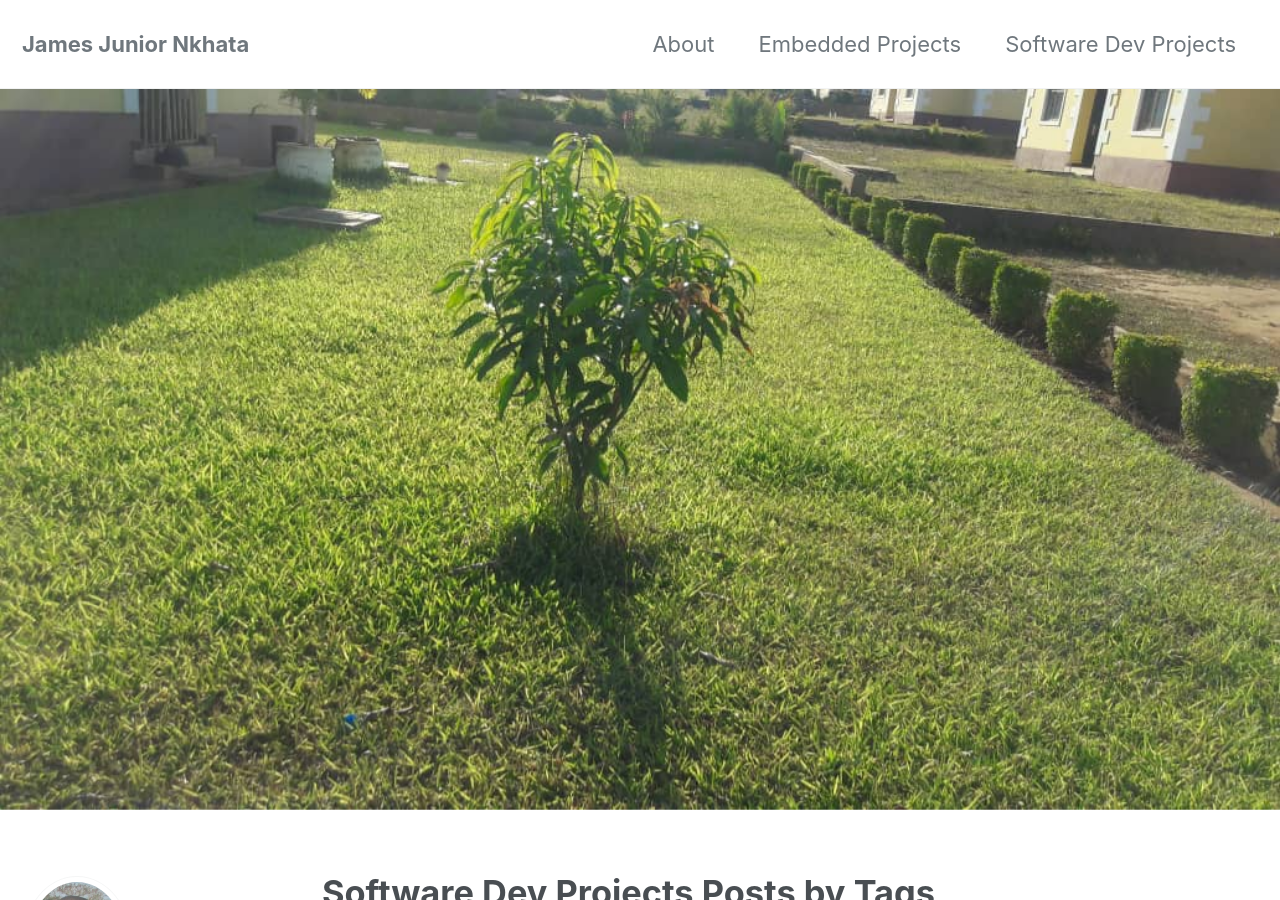
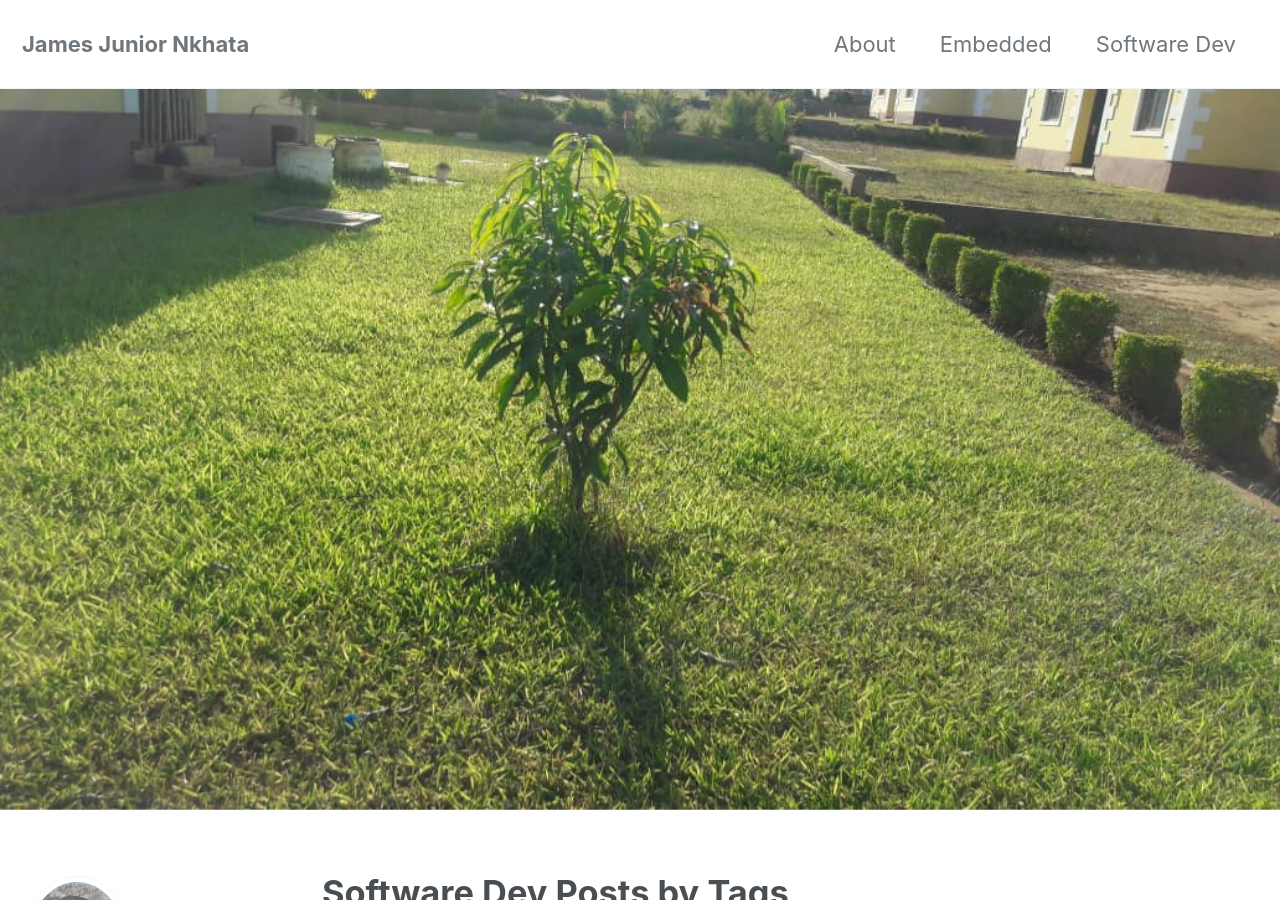
Before and after one commit to jamesjrnkhata/jamesjrnkhata.github.io, a Jekyll site: the page built from _pages/SoftwareProjects.md, in a window 1280 px wide and 900 px high. Built offline with Jekyll 4.4.1, drawn with Linux system fonts in a browser that asks for light colours; cached includes are drawn as plain includes; nearby versions of some CDN libraries; some of the changed text lies outside the part shown.

Commit message:
page update 18:35

```diff
--- a/_data/navigation.yml
+++ b/_data/navigation.yml
@@ -3,10 +3,10 @@ main:
   - title: "About"
     url: /about/
 
-  - title: "Embedded Projects"
+  - title: "Embedded"
     url: /embedded-projects/
 
-  - title: "Software Dev Projects"
+  - title: "Software Dev"
     url: /software-projects/
   # - title: "About"
   #   url: https://mmistakes.github.io/minimal-mistakes/about/
--- a/_pages/SoftwareProjects.md
+++ b/_pages/SoftwareProjects.md
@@ -1,7 +1,7 @@
 ---
 layout: archive
 permalink: /software-projects/
-title: "Software Dev Projects Posts by Tags"
+title: "Software Dev Posts by Tags"
 author_profile: true
 header:
   image: "/images/background_grass2.jpeg"
```
